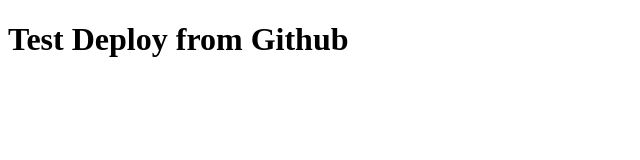
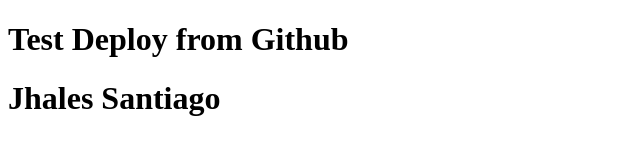
Before and after one commit to anyasauce/testgithub, a plain HTML site: page index.html in a window 1280 px wide. Shown: the whole page, without its empty margins (0-640 px from the left). Drawn offline with Linux system fonts and the light colour scheme.

Commit message:
update name

```diff
--- a/index.html
+++ b/index.html
@@ -7,5 +7,7 @@
 </head>
 <body>
     <h1>Test Deploy from Github</h1>
+
+    <h1>Jhales Santiago</h1>
 </body>
 </html>
```
